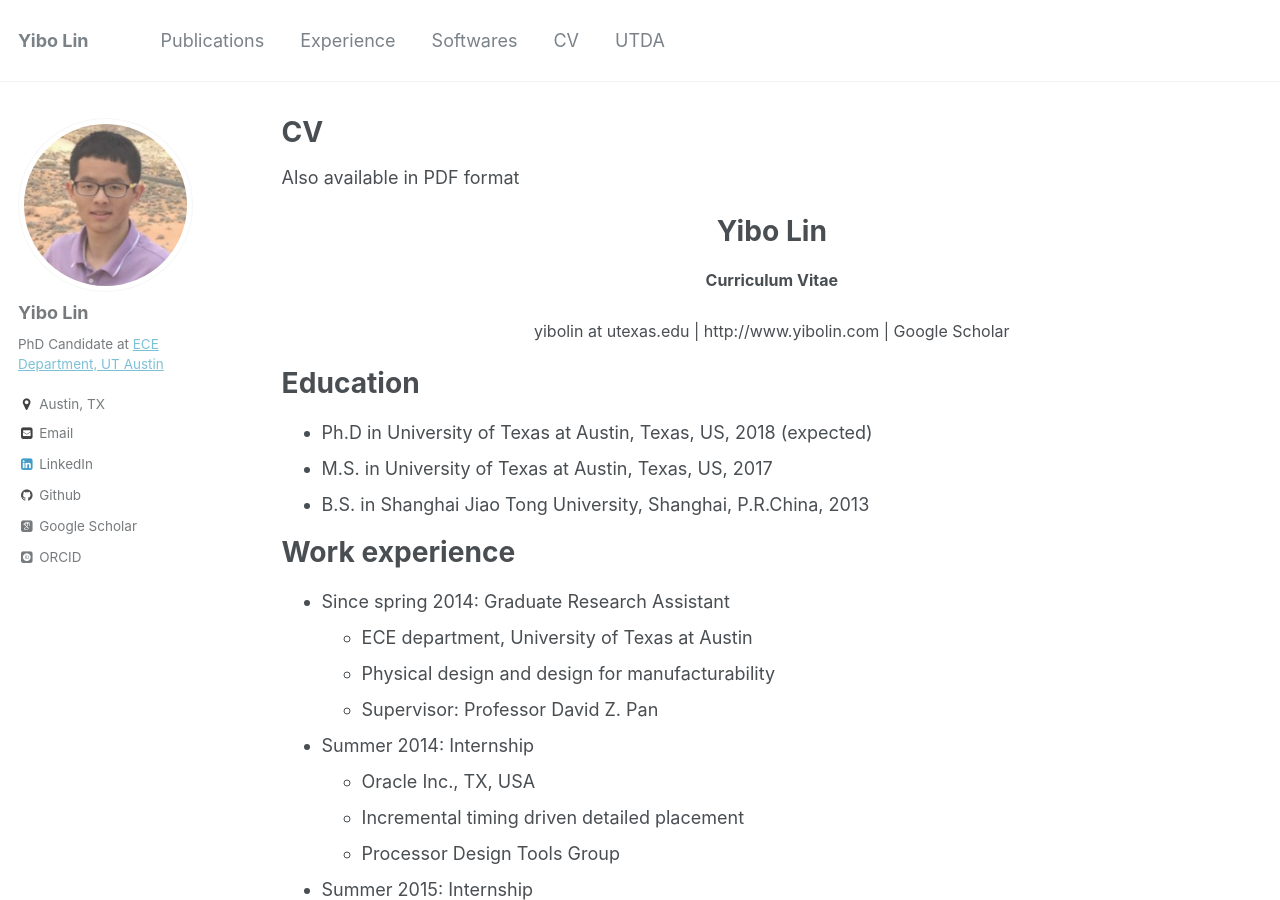
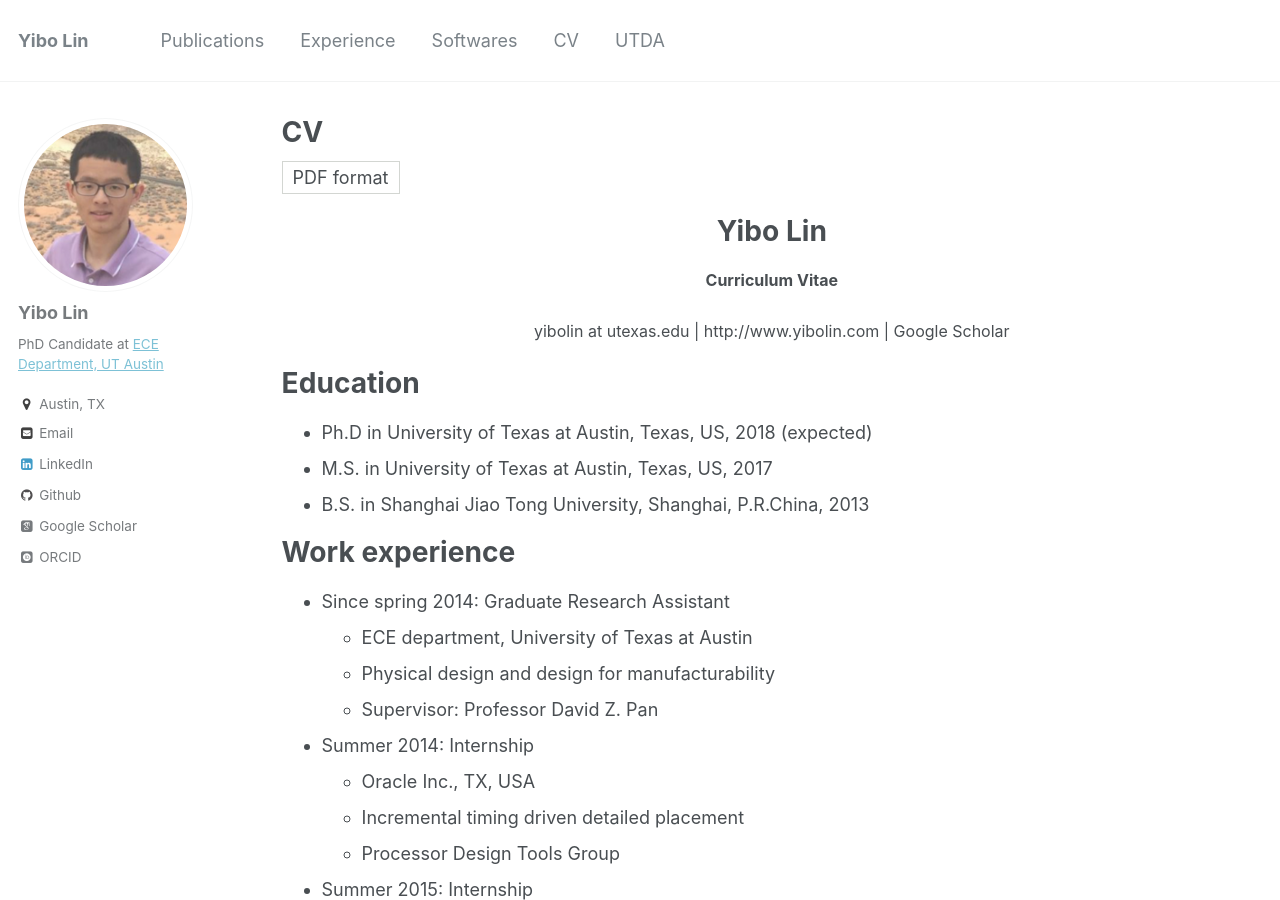
Before and after one commit to limbo018/limbo018.github.io, a Jekyll site: the page built from _pages/cv.md, in a window 1280 px wide and 900 px high. Built offline with Jekyll 4.4.1, drawn with Linux system fonts in a browser that asks for light colours; some web fonts are replaced.

Commit message:
switch pdf format cv to button

```diff
--- a/_pages/cv.md
+++ b/_pages/cv.md
@@ -7,7 +7,7 @@ redirect_from:
   - /resume
 ---
 
-[Also available in PDF format](/cv_yibo/cv_yibo.pdf)
+[PDF format](/cv_yibo/cv_yibo.pdf){: .share-button}
 
 {% include base_path %}
 
```
